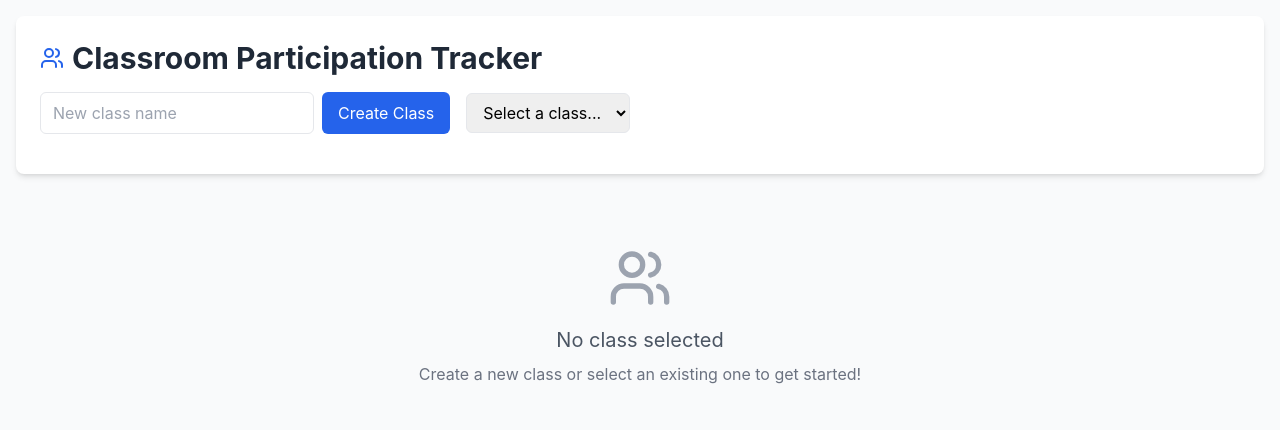
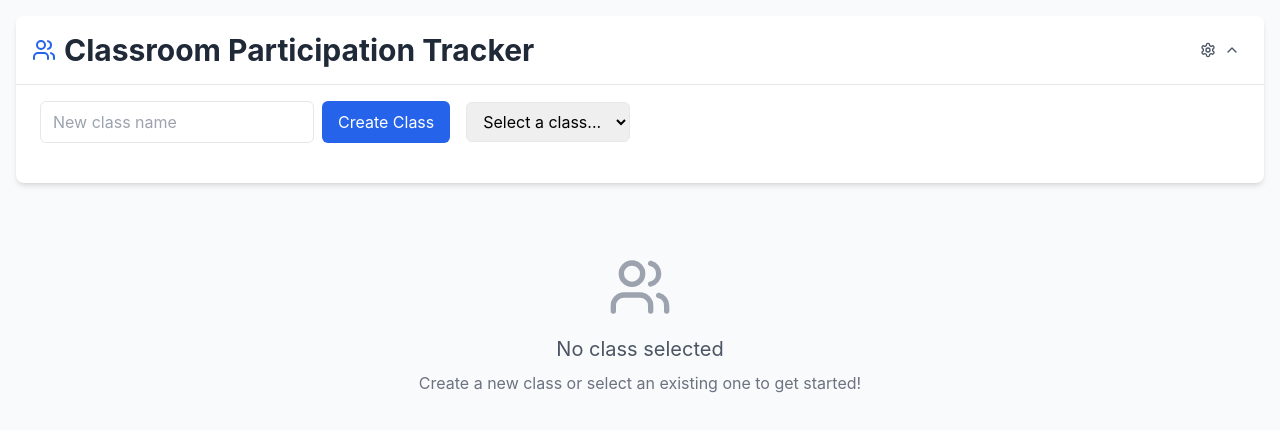
Before and after one commit to benny2744/Classroom-Participation-Tracker, a React (Create React App) app: page / in a window 1280 px wide. Shown: the top 430 px of the page. Built offline with nearby package versions, Linux system fonts and the light colour scheme.

Commit message:
Update App.js

```diff
--- a/src/App.js
+++ b/src/App.js
@@ -1,5 +1,5 @@
 import React, { useState, useEffect, useRef } from 'react';
-import { Plus, Minus, Download, Upload, RotateCcw, Users, Calendar, Camera, UserPlus, Trash2, X } from 'lucide-react';
+import { Plus, Minus, Download, Upload, RotateCcw, Users, Calendar, Camera, UserPlus, Trash2, X, ChevronUp, ChevronDown, Settings } from 'lucide-react';
 
 const ClassroomTracker = () => {
   const [classes, setClasses] = useState({});
@@ -9,12 +9,15 @@ const ClassroomTracker = () => {
   const [newClassName, setNewClassName] = useState('');
   const [newStudentName, setNewStudentName] = useState('');
   const [showDeleteConfirm, setShowDeleteConfirm] = useState(null);
+  const [controlsMinimized, setControlsMinimized] = useState(false); // New state for minimizing controls
   const fileInputRefs = useRef({});
 
   // Initialize data and current week
   useEffect(() => {
     const savedData = JSON.parse(localStorage.getItem('classroomData') || '{}');
+    const savedMinimized = JSON.parse(localStorage.getItem('controlsMinimized') || 'false');
     setClasses(savedData);
+    setControlsMinimized(savedMinimized);
 
     const weekKey = getWeekKey();
     setCurrentWeek(weekKey);
@@ -22,6 +25,13 @@ const ClassroomTracker = () => {
     // Auto-reset if new week
     checkAndResetWeek(savedData, weekKey);
   }, []);
+
+  // Save minimized state to localStorage
+  const toggleControls = () => {
+    const newMinimizedState = !controlsMinimized;
+    setControlsMinimized(newMinimizedState);
+    localStorage.setItem('controlsMinimized', JSON.stringify(newMinimizedState));
+  };
 
   // Get current week key (year-week format)
   const getWeekKey = () => {
@@ -314,6 +324,7 @@ const ClassroomTracker = () => {
     setStudents(updatedStudents);
     saveData(updatedClasses);
   };
+
   const importCSV = (event) => {
     const file = event.target.files[0];
     if (!file || !currentClass) return;
@@ -405,13 +416,48 @@ const ClassroomTracker = () => {
   return (
     <div className="min-h-screen bg-gray-50 p-4">
       <div className="max-w-7xl mx-auto">
-        {/* Header */}
-        <div className="bg-white rounded-lg shadow-md p-6 mb-6">
-          <h1 className="text-3xl font-bold text-gray-800 mb-4 flex items-center gap-2">
+        {/* Header - Now Collapsible */}
+        <div className={`bg-white rounded-lg shadow-md transition-all duration-300 ease-in-out ${controlsMinimized ? 'mb-3' : 'mb-6'}`}>
+          {/* Always Visible Header Bar */}
+          <div className="p-4 border-b border-gray-200">
+            <div className="flex justify-between items-center">
+              <div className="flex items-center gap-3">
+                <h1 className={`font-bold text-gray-800 flex items-center gap-2 transition-all duration-300 ${controlsMinimized ? 'text-xl' : 'text-3xl'}`}>
                   <Users className="text-blue-600" />
-            Classroom Participation Tracker
+                  {controlsMinimized ? 'Tracker' : 'Classroom Participation Tracker'}
                 </h1>
 
+                {/* Minimized Info Display */}
+                {controlsMinimized && currentClass && (
+                  <div className="flex items-center gap-4 text-sm text-gray-600">
+                    <span className="font-medium text-blue-600">{currentClass}</span>
+                    <span className="flex items-center gap-1">
+                      <Calendar size={14} />
+                      {currentWeek}
+                    </span>
+                    <span className="flex items-center gap-1">
+                      <Users size={14} />
+                      {students.length} students
+                    </span>
+                  </div>
+                )}
+              </div>
+
+              {/* Toggle Button */}
+              <button
+                onClick={toggleControls}
+                className="p-2 rounded-lg hover:bg-gray-100 transition-colors duration-200 flex items-center gap-2 text-gray-600 hover:text-gray-800"
+                title={controlsMinimized ? 'Show controls' : 'Hide controls'}
+              >
+                <Settings size={16} />
+                {controlsMinimized ? <ChevronDown size={16} /> : <ChevronUp size={16} />}
+              </button>
+            </div>
+          </div>
+
+          {/* Collapsible Content */}
+          <div className={`overflow-hidden transition-all duration-300 ease-in-out ${controlsMinimized ? 'max-h-0' : 'max-h-96'}`}>
+            <div className="p-6 pt-4">
               {/* Class Management */}
               <div className="flex flex-wrap gap-4 items-center mb-4">
                 <div className="flex gap-2">
@@ -512,17 +558,19 @@ const ClassroomTracker = () => {
                 </div>
               )}
             </div>
+          </div>
+        </div>
 
         {/* Students Grid */}
         {currentClass ? (
           <>
             <div className="grid grid-cols-1 sm:grid-cols-2 md:grid-cols-3 lg:grid-cols-4 xl:grid-cols-5 2xl:grid-cols-6 gap-4">
               {students.map((student, index) => (
-                <div key={student.id} className="bg-white rounded-lg shadow-md p-4 text-center relative">
+                <div key={student.id} className="bg-white rounded-lg shadow-md p-4 text-center relative group">
                   {/* Delete Button */}
                   <button
                     onClick={() => deleteStudent(index)}
-                    className="absolute top-2 right-2 w-6 h-6 bg-red-500 text-white rounded-full hover:bg-red-600 flex items-center justify-center text-xs opacity-0 hover:opacity-100 transition-opacity group-hover:opacity-100"
+                    className="absolute top-2 right-2 w-6 h-6 bg-red-500 text-white rounded-full hover:bg-red-600 flex items-center justify-center text-xs opacity-0 group-hover:opacity-100 transition-opacity"
                     title="Delete student"
                   >
                     <Trash2 size={12} />
```
Lines whose indentation alone changed are shown as unchanged.
